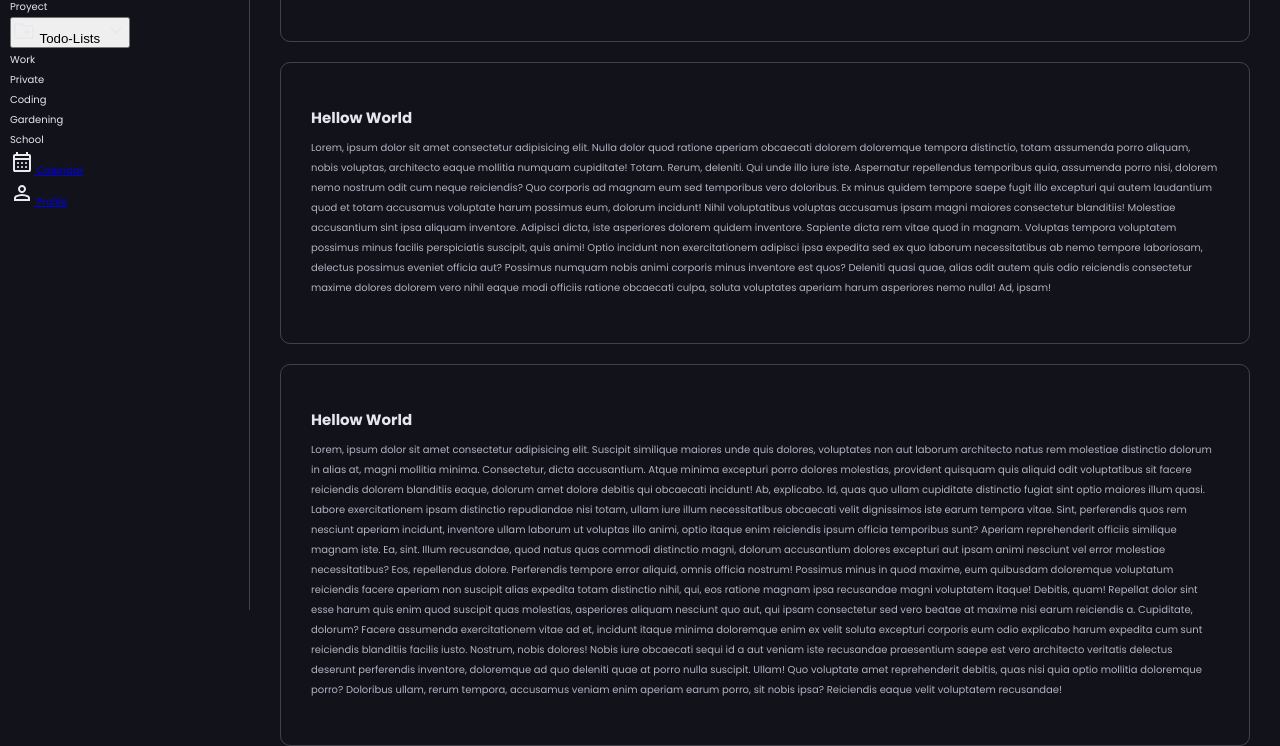
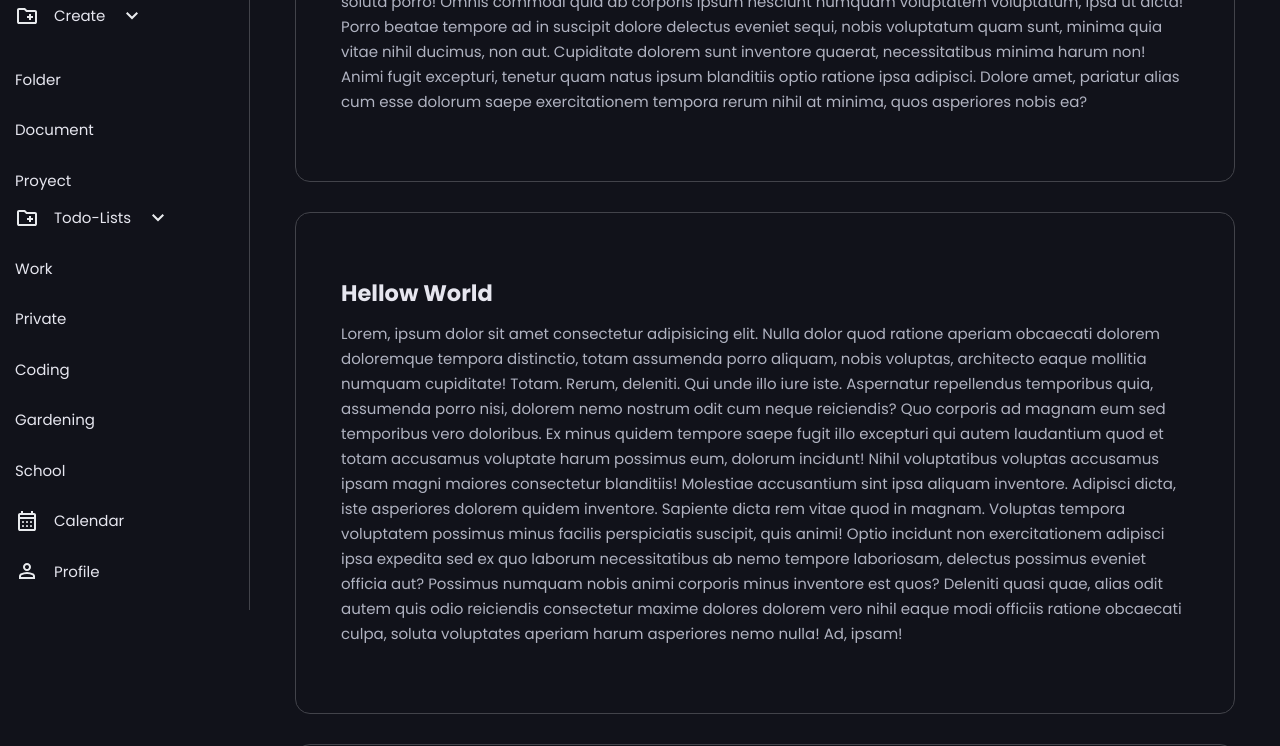
Before and after one commit to jcdavidarg/responsive-sidebar-practice, a plain HTML site: page index.html in a window 1280 px wide. Shown: the part 190-936 px from the top of the page. Drawn offline with Linux system fonts and the light colour scheme.

Commit message:
sidebar sticky

```diff
--- a/index.html
+++ b/index.html
@@ -49,11 +49,11 @@
                     <svg xmlns="http://www.w3.org/2000/svg" height="24px" viewBox="0 -960 960 960" width="24px" fill="#e8eaed"><path d="M480-344 240-584l56-56 184 184 184-184 56 56-240 240Z"/></svg>
                 </button>
                 <ul class="sub-menu">
-                    <li><a href="#"></a>Work</li>
-                    <li><a href="#"></a>Private</li>
-                    <li><a href="#"></a>Coding</li>
-                    <li><a href="#"></a>Gardening</li>
-                    <li><a href="#"></a>School</li>
+                    <li><a href="#">Work</a></li>
+                    <li><a href="#">Private</a></li>
+                    <li><a href="#">Coding</a></li>
+                    <li><a href="#">Gardening</a></li>
+                    <li><a href="#">School</a></li>
                 </ul>
             </li>
             <!-- TODO LISTS - DROPDOWN MENU -->
--- a/style.css
+++ b/style.css
@@ -25,7 +25,8 @@ html {
 }
 
 body {
-    line-height: 2rem;
+    font-size: 1.5rem;
+    line-height: 2.5rem;
     min-height: 100vh;
     min-height: 100dvh;
     display: grid;
@@ -60,6 +61,10 @@ main p {
     padding: 0.5rem 1em;
     background-color: var(--base-clr);
     border-right: 1px solid var(--line-clr);
+
+    position: sticky;
+    top: 0;
+    align-self: start;
 }
 
 #sidebar ul {
@@ -83,3 +88,22 @@ main p {
         fill: var(--accent-clr);
     }
 }
+
+#sidebar a, #sidebar .dropdown-btn, #sidebar .logo {
+    border-radius: .5em;
+    padding: .85em 0;
+    text-decoration: none;
+    color: var(--text-clr);
+    display: flex;
+    align-items: center;
+    gap: 1em;
+}
+
+.dropdown-btn {
+    width: 100%;
+    text-align: left;
+    background: none;
+    border: none;
+    font: inherit;
+    cursor: pointer;
+}
```
